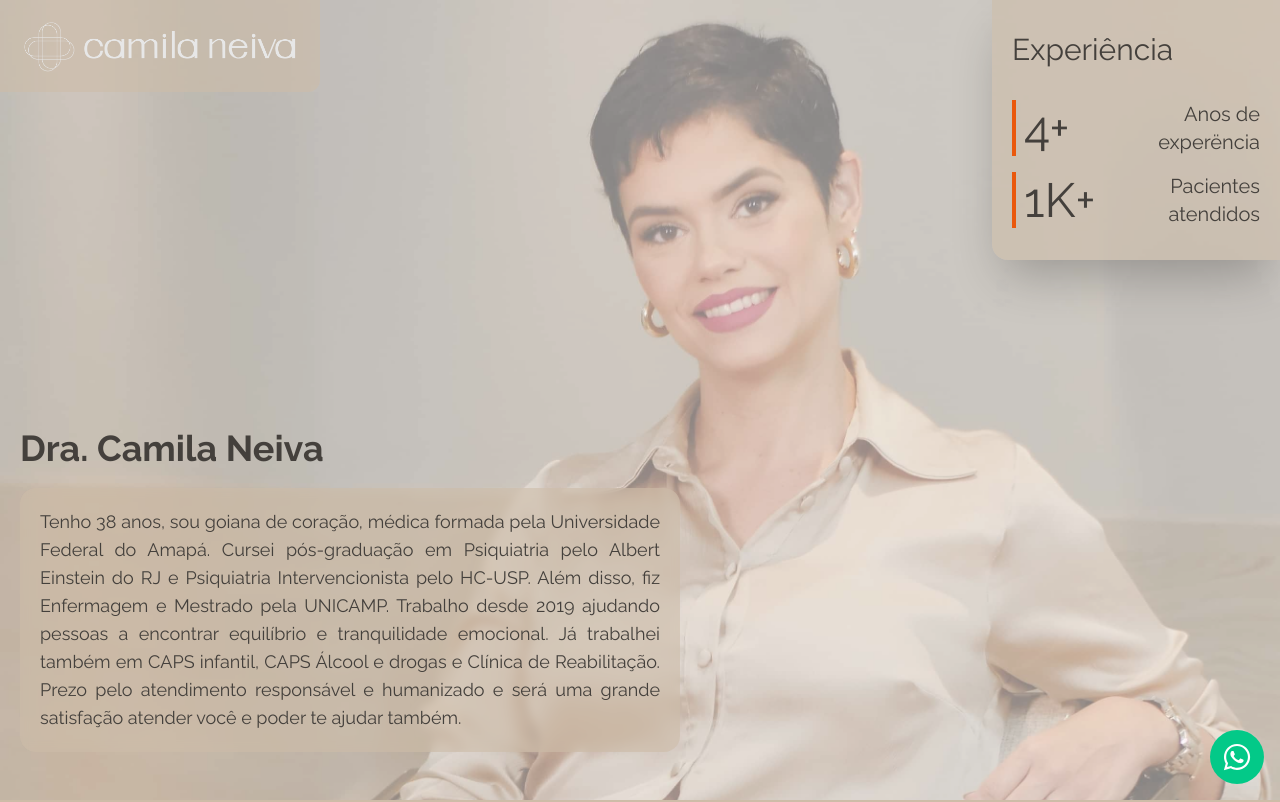
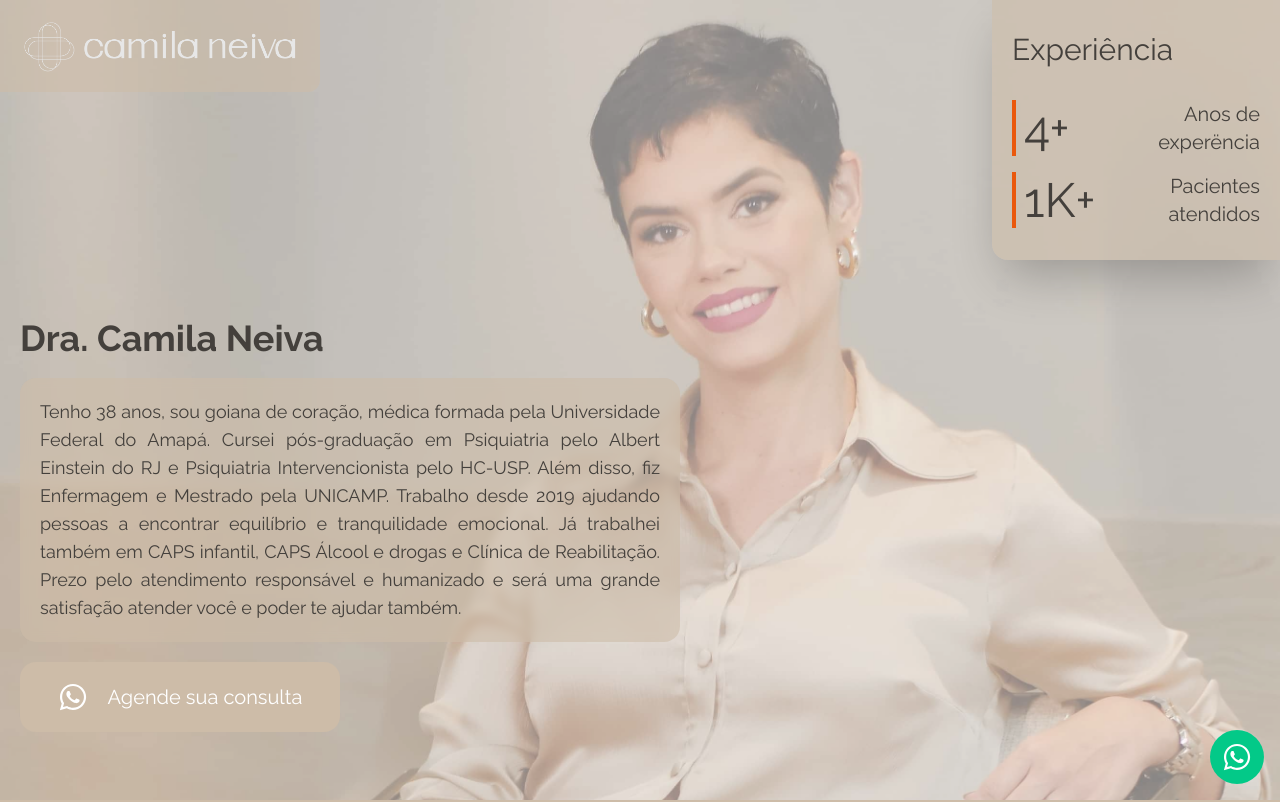
Before and after one commit to brunoprestesap/page-dra-camila, a React (Create React App) app: page / in a window 1280 px wide. Shown: the top 802 px of the page. Built offline with nearby package versions, Linux system fonts and the light colour scheme.

Commit message:
btn details

```diff
--- a/src/components/CardCta.js
+++ b/src/components/CardCta.js
@@ -15,8 +15,7 @@ const CardCta = ({ color }) => {
         </h2>
 
         <button
-          className="p-3 md:p-5 w-80 my-5 text-white rounded-2xl transform duration-500 hover:-translate-y-1"
-          style={{ background: color }}
+          className="p-3 md:p-5 w-80 my-5 text-white rounded-2xl transform duration-500 hover:-translate-y-1 bg-[#CDBCA8] hover:bg-stone-700"
         >
           <a
             href="https://wa.me/5596981163765"
--- a/src/components/FormScheduler.js
+++ b/src/components/FormScheduler.js
@@ -14,8 +14,7 @@ function FormScheduler({ color }) {
         </h2>
 
         <button
-          className="p-3 md:p-5 w-80 my-5 text-white rounded-2xl transform duration-500 hover:-translate-y-1"
-          style={{ background: color }}
+          className="p-3 md:p-5 w-80 my-5 text-white rounded-2xl transform duration-500 hover:-translate-y-1 bg-[#CDBCA8] hover:bg-stone-700"
         >
           <a
             href="https://wa.me/5596981163765"
--- a/src/components/Hero.js
+++ b/src/components/Hero.js
@@ -2,6 +2,7 @@ import React from "react";
 import bgHero from "../assets/hero.jpg";
 import CardExperience from "./CardExperience";
 import imgLogo from "../assets/logo.png";
+import { FaWhatsapp } from 'react-icons/fa';
 
 function Hero({ color }) {
   return (
@@ -31,12 +32,30 @@ function Hero({ color }) {
           </h1>
 
           <h2 className="backdrop-blur-sm text-sm text-justify md:text-lg rounded-2xl bg-[#CDBCA8] text-stone7400 p-5 leading-6 bg-opacity-60">
-            Tenho 38 anos, sou goiana de coração, médica formada pela Universidade Federal do Amapá.
-            Cursei pós-graduação em Psiquiatria pelo Albert Einstein do RJ e Psiquiatria Intervencionista pelo HC-USP.
-            Além disso, fiz Enfermagem e Mestrado pela UNICAMP. Trabalho desde 2019 ajudando pessoas a encontrar equilíbrio e tranquilidade emocional.
-            Já trabalhei também em CAPS infantil, CAPS Álcool e drogas e Clínica de Reabilitação.
-            Prezo pelo atendimento responsável e humanizado e será uma grande satisfação atender você e poder te ajudar também.
+            Tenho 38 anos, sou goiana de coração, médica formada pela
+            Universidade Federal do Amapá. Cursei pós-graduação em Psiquiatria
+            pelo Albert Einstein do RJ e Psiquiatria Intervencionista pelo
+            HC-USP. Além disso, fiz Enfermagem e Mestrado pela UNICAMP. Trabalho
+            desde 2019 ajudando pessoas a encontrar equilíbrio e tranquilidade
+            emocional. Já trabalhei também em CAPS infantil, CAPS Álcool e
+            drogas e Clínica de Reabilitação. Prezo pelo atendimento responsável
+            e humanizado e será uma grande satisfação atender você e poder te
+            ajudar também.
           </h2>
+
+          <button
+            className="p-3 md:p-5 w-80 my-5 text-white rounded-2xl transform duration-500 hover:-translate-y-1 bg-[#CDBCA8] hover:bg-stone-700">
+            <a
+              href="https://wa.me/5596981163765"
+              target="_blank"
+              rel="noreferrer"
+            >
+              <div className="flex justify-center items-center gap-3 md:gap-5">
+                <FaWhatsapp size={30} />
+                <h2 className="text-sm md:text-xl">Agende sua consulta</h2>
+              </div>
+            </a>
+          </button>
         </div>
       </div>
     </div>
```
